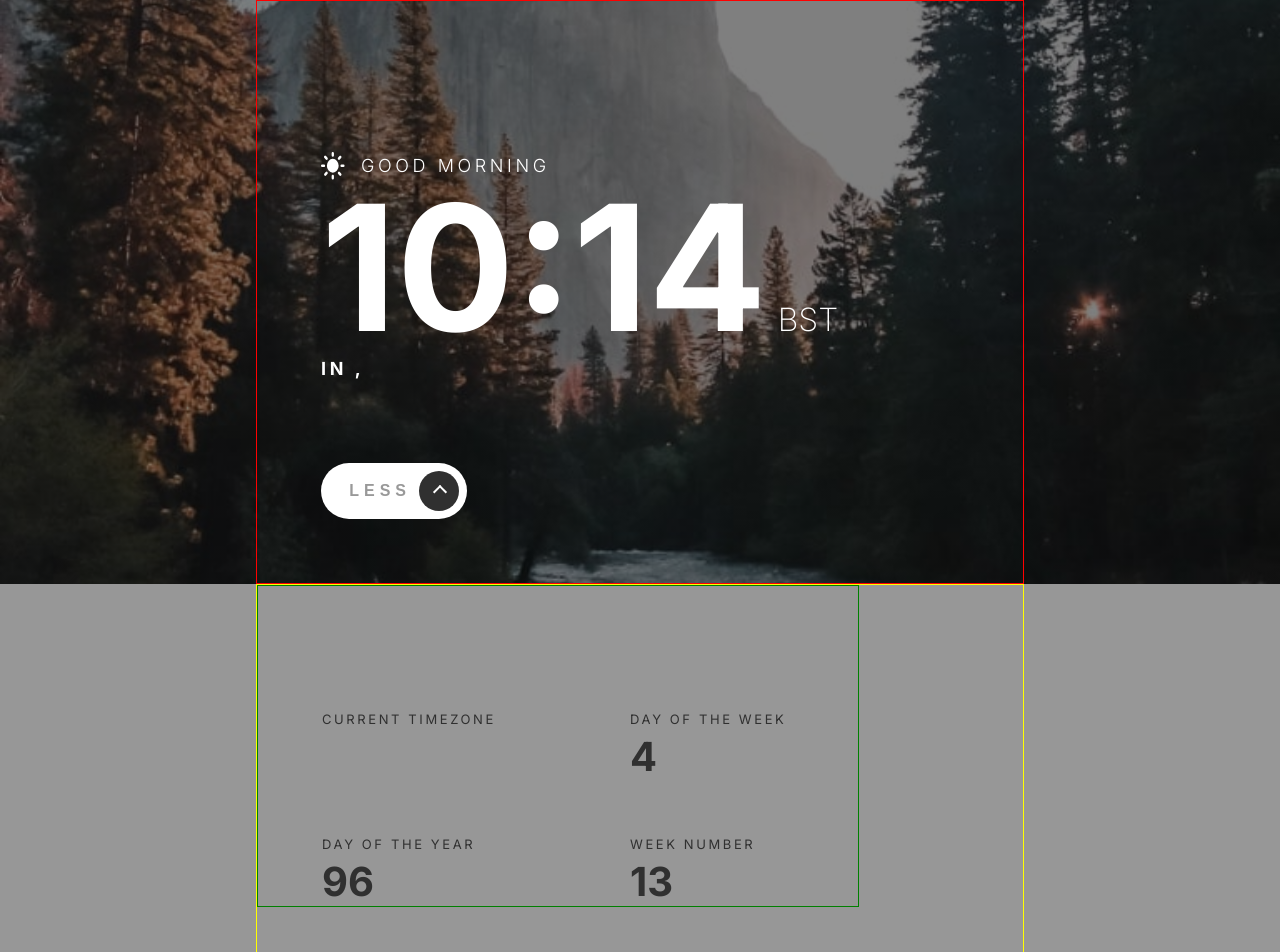
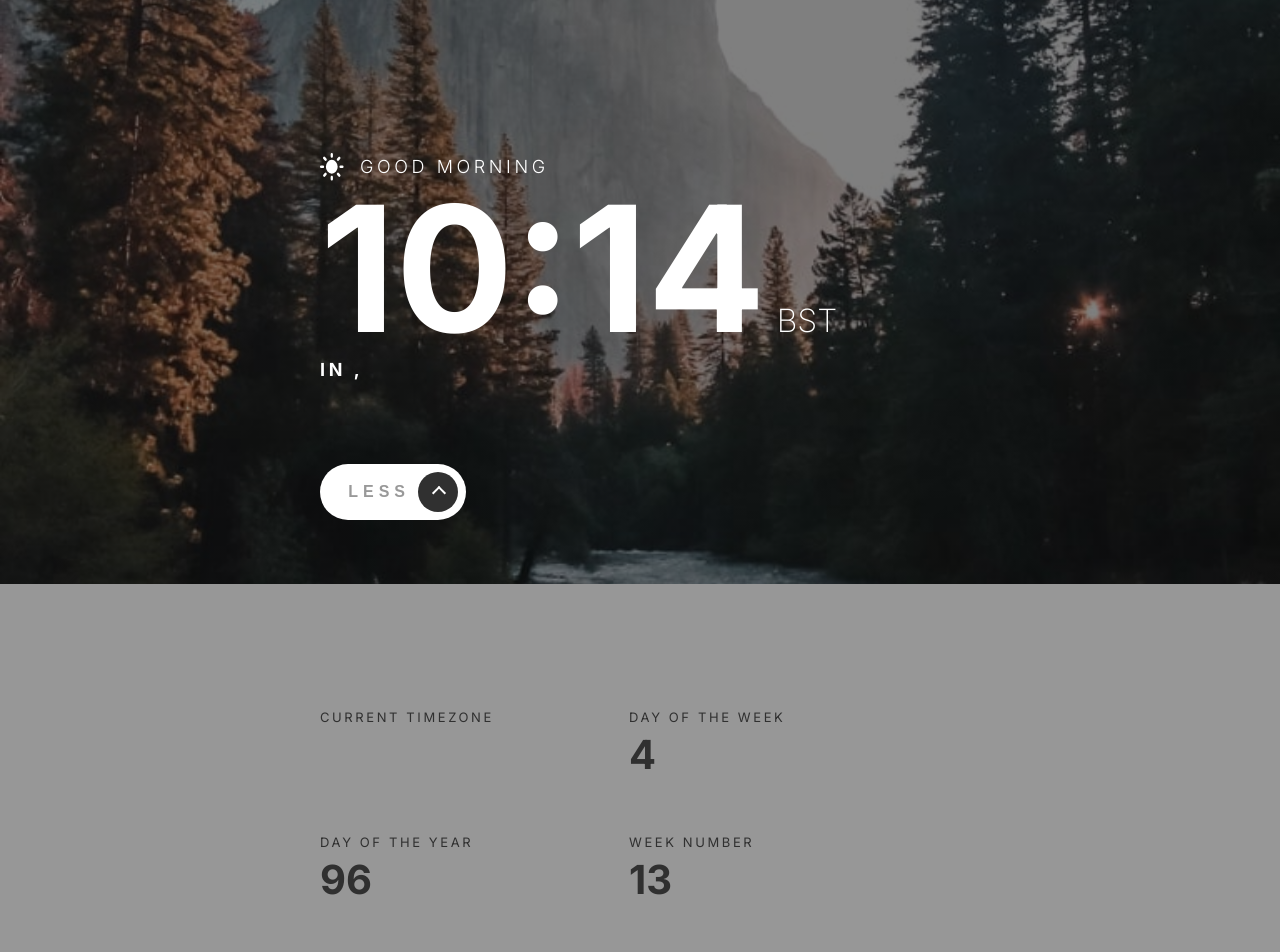
Before and after one commit to ZinaienkovaHanna/react-pet-project-clock-app, a React (Create React App) app: page / in a window 1280 px wide. Shown: the top 952 px of the page. Built offline with nearby package versions, Linux system fonts and the light colour scheme; no server answers.

Commit message:
add code

```diff
--- a/src/App.js
+++ b/src/App.js
@@ -5,7 +5,7 @@ import CurrentData from './components/CurrentData/CurrentData';
 import Quote from './components/Quote/Quote';
 import useIpServices from './services/IpServices';
 
-import './App.css';
+import styles from './App.module.css';
 
 function App() {
   const { getLocation } = useIpServices();
@@ -36,7 +36,7 @@ function App() {
 
     const intervalId = setInterval(() => {
       setCurrentDate(new Date());
-    }, 60000); // 60000 мс = 1 хвилина
+    }, 60000);
 
     return () => clearInterval(intervalId);
   }, []);
@@ -45,11 +45,8 @@ function App() {
     const hours = currentDate.getHours();
     const minutes = String(currentDate.getMinutes()).padStart(2, '0');
 
-    // Отримання поточного часу
-    // const currentTime = `${hours}:${minutes}`;
     setCurrentTime(`${hours}:${minutes}`);
 
-    // Отримання пори дня
     let timeOfDay;
     if (hours < 6) {
       timeOfDay = 'night';
@@ -62,11 +59,9 @@ function App() {
     }
     setTimeOfDay(timeOfDay);
 
-    // Отримання дня тижня
     const dayOfWeek = currentDate.getDay();
     setDayOfWeek(dayOfWeek);
 
-    // Отримання дня року та тижня року
     const startOfYear = new Date(currentDate.getFullYear(), 0, 0);
     const diff = currentDate - startOfYear;
     const oneDay = 1000 * 60 * 60 * 24;
@@ -77,17 +72,17 @@ function App() {
   }, [currentDate, currentTime]);
 
   return (
-    <section className="clockApp">
+    <section className={styles.clockApp}>
       <div
-        className={`bgContainer ${
+        className={`${styles.bgContainer} ${
           timeOfDay === 'night' || timeOfDay === 'evening'
-            ? 'nightTime'
-            : 'dayTime'
+            ? styles.nightTime
+            : styles.dayTime
         }`}
       >
         <div
-          className={`mainClockContainer ${
-            onButtonClicked ? '' : 'otherHeight'
+          className={`${styles.mainClockContainer} ${
+            onButtonClicked ? '' : styles.otherHeight
           }`}
         >
           {onButtonClicked && <Quote />}
--- a/src/App.css
+++ b/src/App.module.css
@@ -33,7 +33,6 @@
   margin: 0 auto;
   width: 375px;
   height: 667px;
-  border: 1px solid red;
   display: flex;
   flex-direction: column;
 }
--- a/src/components/CurrentData/CurrentData.module.css
+++ b/src/components/CurrentData/CurrentData.module.css
@@ -18,7 +18,6 @@
   width: 375px;
   height: 256px;
   margin: 0 auto;
-  border: 1px solid yellow;
 }
 
 .gridContainer {
@@ -29,7 +28,6 @@
   grid-template-columns: 1fr 1fr;
   grid-template-rows: repeat(4, auto);
   grid-row-gap: 16px;
-  border: 1px solid green;
 }
 
 /* Europe/London */
@@ -66,10 +64,6 @@
 }
 
 @media (min-width: 768px) {
-  /* .currentDataContainer {
-    min-height: calc(100vh - 584px);
-  } */
-
   .container {
     width: 768px;
     height: 440px;
@@ -139,10 +133,6 @@
 }
 
 @media (min-width: 1440px) {
-  .currentDataContainer {
-    /* min-height: calc(100vh - 50%); */
-  }
-
   .container {
     width: 1440px;
     height: 400px;
```
